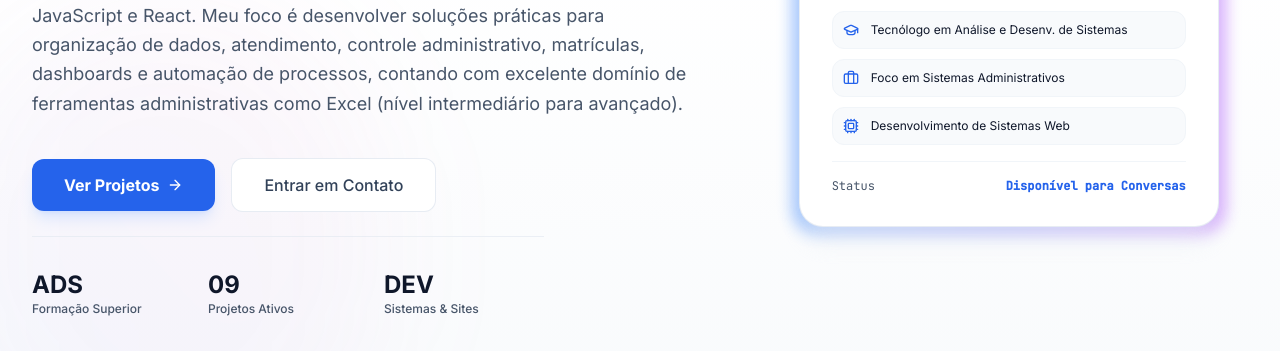
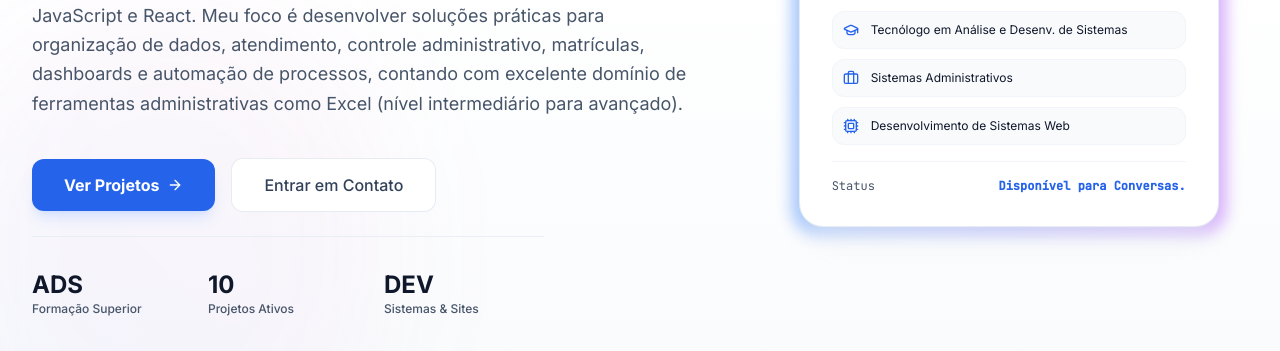
Before and after one commit to mariooliveira-dev/PORTIFOLIO-MARIO, a React (Vite) app: page / in a window 1280 px wide. Shown: the part 543-894 px from the top of the page. Built offline with nearby package versions, Linux system fonts and the light colour scheme.

Commit message:
Update text content in App.tsx

```diff
--- a/src/App.tsx
+++ b/src/App.tsx
@@ -283,7 +283,7 @@ export default function App() {
                   <p className="text-xs text-text-s font-medium">Formação Superior</p>
                 </div>
                 <div>
-                  <p className="text-2xl font-bold text-text-p">09</p>
+                  <p className="text-2xl font-bold text-text-p">10</p>
                   <p className="text-xs text-text-s font-medium">Projetos Ativos</p>
                 </div>
                 <div>
@@ -338,7 +338,7 @@ export default function App() {
                       </div>
                       <div className="flex items-center space-x-3 text-xs text-text-p bg-slate-50 border border-slate-100 p-2.5 rounded-xl">
                         <Briefcase className="w-4 h-4 text-brand shrink-0" />
-                        <span>Foco em Sistemas Administrativos</span>
+                        <span>Sistemas Administrativos</span>
                       </div>
                       <div className="flex items-center space-x-3 text-xs text-text-p bg-slate-50 border border-slate-100 p-2.5 rounded-xl">
                         <Cpu className="w-4 h-4 text-brand shrink-0" />
@@ -351,7 +351,7 @@ export default function App() {
                         <span>Status</span>
                         <span className="text-brand font-bold flex items-center gap-1.5">
                           <span className="w-1.5 h-1.5 rounded-full bg-emerald-500 animate-ping inline-block" />
-                          Disponível para Conversas
+                          Disponível para Conversas.
                         </span>
                       </div>
                     </div>
```
